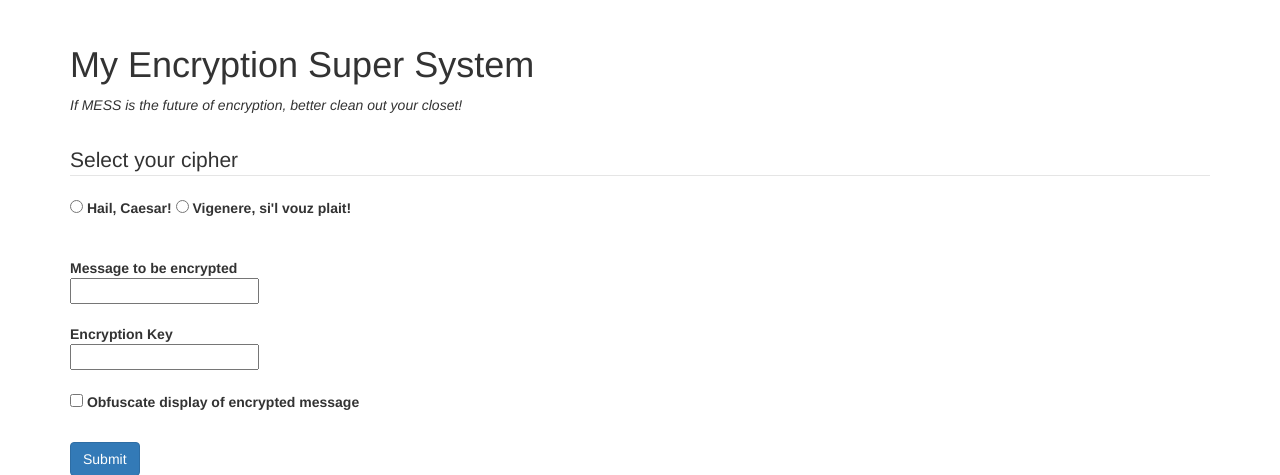
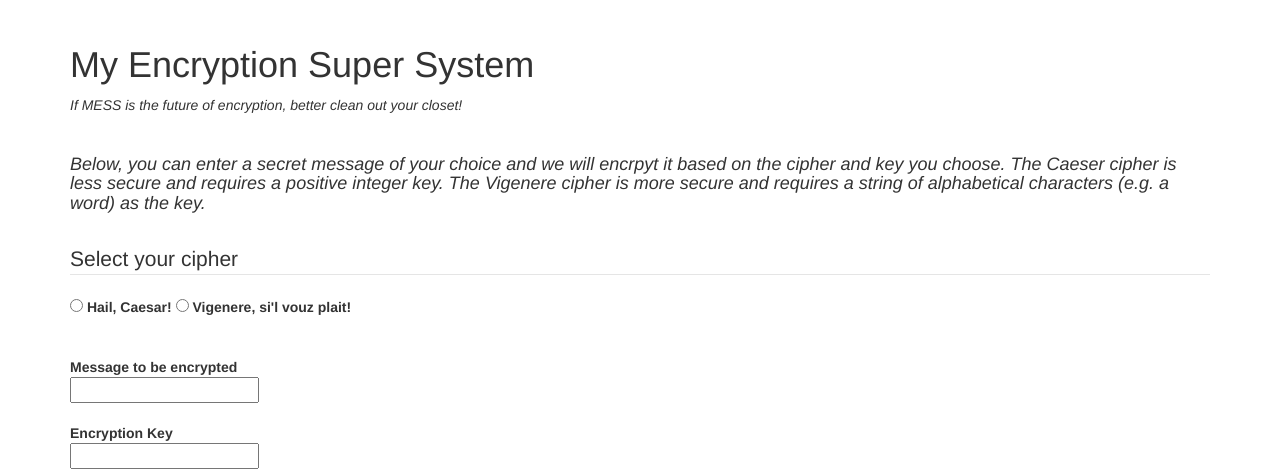
Before and after one commit to ThomasBallatore/dwa_a2, a PHP site: page / in a window 1280 px wide. Shown: the top 475 px of the page. Run offline with PHP 8.4, Linux system fonts and the light colour scheme; data that the repository does not hold is empty; some libraries are stand-ins or nearby versions.

Commit message:
final version

```diff
--- a/caesar.php
+++ b/caesar.php
@@ -1,11 +1,13 @@
 <?php
 
-include_once('sanitize.php');
+include_once('toolsOriginal.php');
 
 function caesar($plaintext, $key){
 
-    $plaintext = (isset($_POST['plaintext'])) ? $_POST['plaintext'] : '';
-    $key = (isset($_POST['key'])) ? $_POST['key'] : 0;
+    // sets and sanitizes plaintext and key inputs
+    $plaintext = (isset($_POST['plaintext'])) ? sanitize($_POST['plaintext']) : '';
+    $key = (isset($_POST['key'])) ? sanitize($_POST['key']) : 0;
+
     $obfuscate = (isset($_POST['obfuscate'])) ? true : false;
 
     $key_norm = $key % 26;
--- a/index.php
+++ b/index.php
@@ -1,7 +1,7 @@
 <?php require('caesar.php'); ?>
 <?php require('vigenere.php'); ?>
 <?php require('parameters.php'); ?>
-<?php include_once('sanitize.php'); ?>
+<?php include_once('toolsOriginal.php'); ?>
 
 
 <!DOCTYPE html>
@@ -25,6 +25,11 @@
 			<div class="quote">
 				<p>If MESS is the future of encryption, better clean out your closet!</p>
 				<br>
+				<h4>Below, you can enter a secret message of your choice and we will encrpyt it based on
+				the cipher and key you choose. The Caeser cipher is less secure and requires a positive integer
+				key. The Vigenere cipher is more secure and requires a string of alphabetical characters (e.g. a word)
+				as the key.</h4>
+				<br>
 			</div>
 
 			<form method='POST' action='index.php'>
@@ -37,10 +42,10 @@
 
 				<br>
 				<label for='plaintext'>Message to be encrypted</label>
-				<input type='text' name='plaintext' id='plaintext'>
+				<input type='text' required name='plaintext' id='plaintext'>
 
 				<label for='key'>Encryption Key</label>
-				<input type='text' name='key' id='key'>
+				<input type='text' required name='key' id='key'>
 
 				<br>
 				<input type='checkbox' name='obfuscate' id='obfuscate'>
--- a/parameters.php
+++ b/parameters.php
@@ -1,10 +1,16 @@
 <?php
 
+// sets choice of cipher to variable
 $answer = $_POST['cipher'];
-$plaintext = (isset($_POST['plaintext'])) ? $_POST['plaintext'] : '';
-$key = (isset($_POST['key'])) ? $_POST['key'] : 0;
+
+// sets and sanitizes plaintext and key inputs
+$plaintext = (isset($_POST['plaintext'])) ? sanitize($_POST['plaintext']) : '';
+$key = (isset($_POST['key'])) ? sanitize($_POST['key']) : 0;
+
+// sets user display preference to variable
 $obfuscate = (isset($_POST['obfuscate'])) ? true : false;
 
+// applies the user-selected cipher
 if ($answer == 'caesar') {
     $ciphertext = caesar($plaintext, $key);
 }
--- a/vigenere.php
+++ b/vigenere.php
@@ -1,11 +1,13 @@
 <?php
 
-include_once('sanitize.php');
+include_once('toolsOriginal.php');
 
 function vigenere($plaintext, $key){
 
-    $plaintext = (isset($_POST['plaintext'])) ? $_POST['plaintext'] : '';
-    $key = (isset($_POST['key'])) ? $_POST['key'] : 0;
+    // sets and sanitizes plaintext and key inputs
+    $plaintext = (isset($_POST['plaintext'])) ? sanitize($_POST['plaintext']) : '';
+    $key = (isset($_POST['key'])) ? sanitize($_POST['key']) : 0;
+
     $obfuscate = (isset($_POST['obfuscate'])) ? true : false;
 
     # MAIN BODY OF PROGRAM
```
